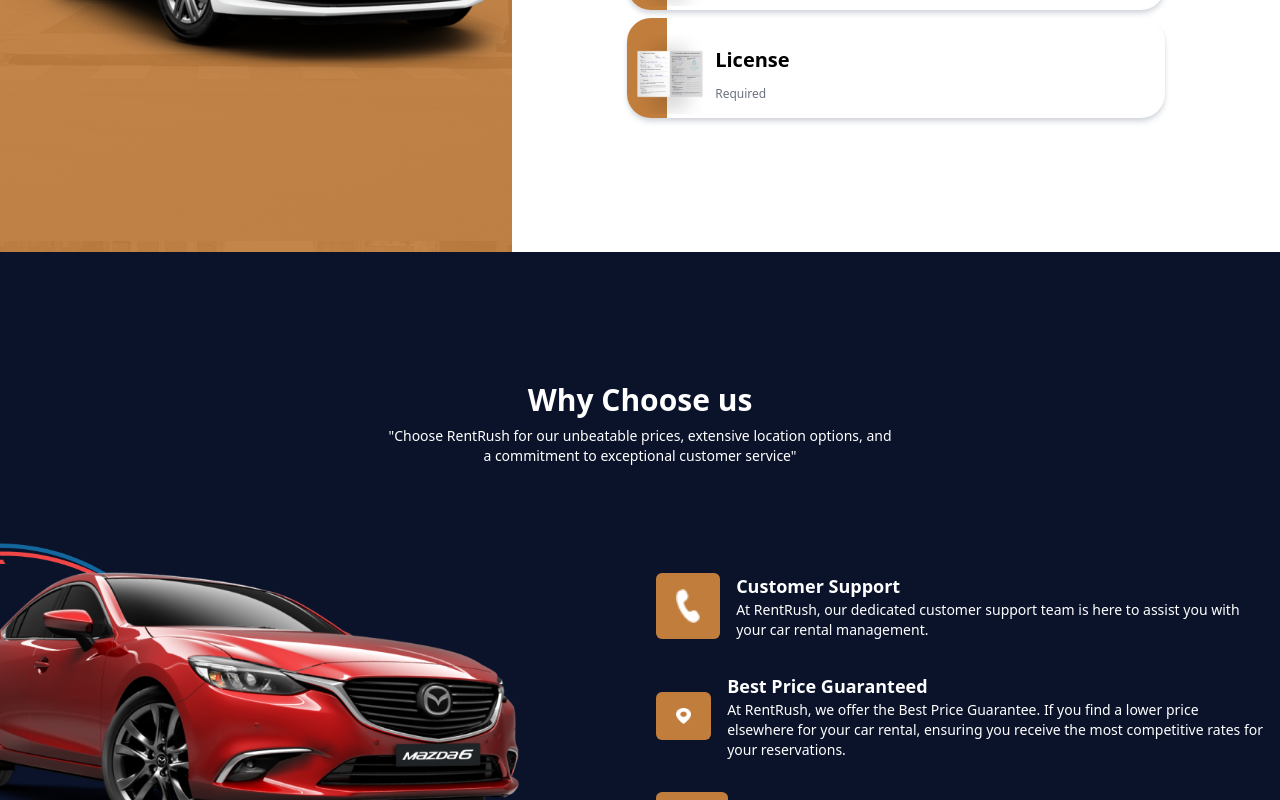
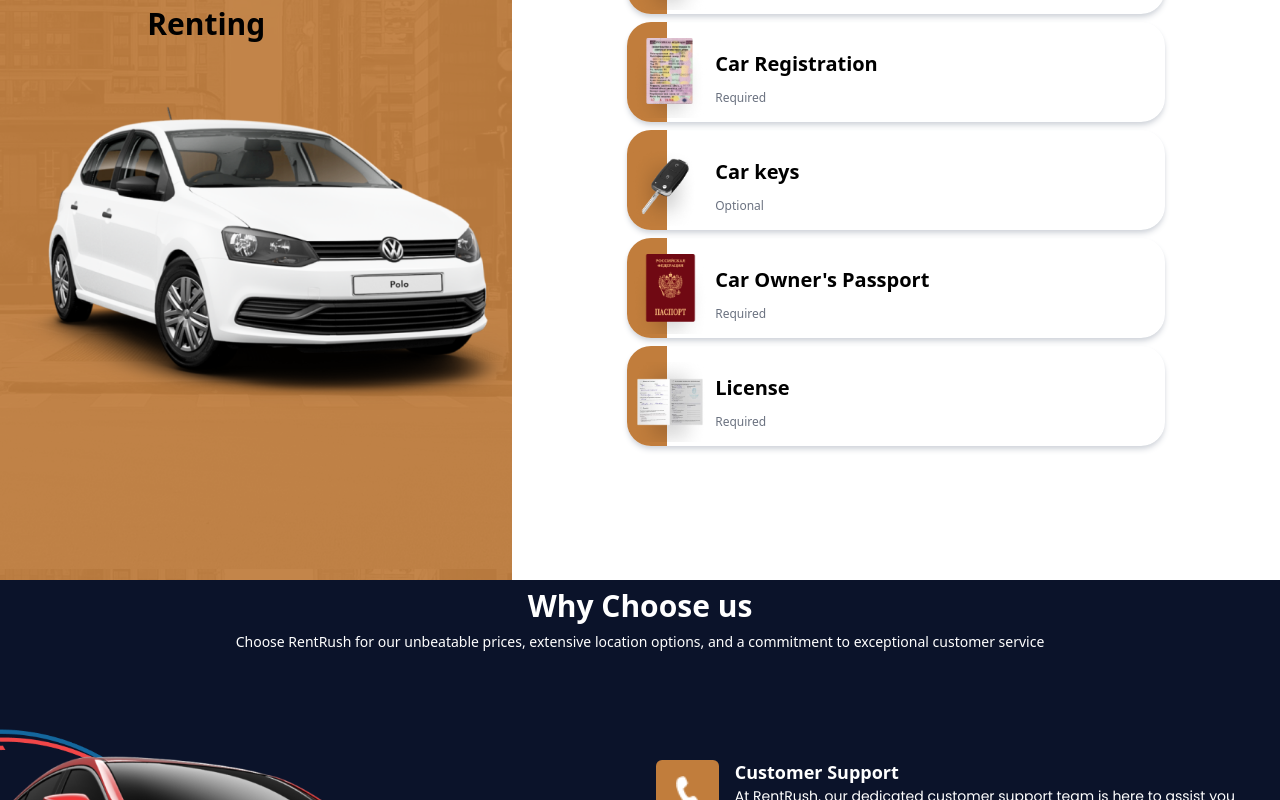
Before and after one commit to SairaRamzan5/RentRush, a React (Vite) app: page / in a window 1280 px wide. Shown: the part 2000-2800 px from the top of the page. Built offline with nearby package versions, Linux system fonts and the light colour scheme.

Commit message:
changesInHomepage

```diff
--- a/src/components/Card.jsx
+++ b/src/components/Card.jsx
@@ -7,8 +7,8 @@ const Card = ({ title, desc, img }) => {
         <img src={`/src/assets/choose/${img}.png`} className="w-8" alt="" />
       </div>
       <div>
-        <h2 className="text-white font-bold text-lg">{title}</h2>
-        <p className="text-white text-sm">{desc}</p>
+        <h2 className="text-white font-bold text-sm sm:text-sm md:text-lg lg:text-lg">{title}</h2>
+        <p className="text-white text-sm font-poppins">{desc}</p>
       </div>
     </div>
   );
--- a/src/components/Reason.jsx
+++ b/src/components/Reason.jsx
@@ -21,19 +21,17 @@ function Reason() {
   ];
 
   return (
-    <div className="bg-[#0B132A] text-white h-screen flex flex-col justify-center items-center relative" id="detail">
-      <br />
-      <br />
-      <br />
-      <br />
-      <br />
+    <div
+      className="bg-[#0B132A] text-white grid grid-cols-1 justify-center items-center relative"
+      id="detail"
+    >
       <h1 className="text-3xl text-center py-2 font-bold">Why Choose us</h1>
-      <p className="text-sm w-[40%] mx-auto text-center">
-        "Choose RentRush for our unbeatable prices, extensive location options,
-        and a commitment to exceptional customer service"
+      <p className="text-sm mx-10 text-center">
+        Choose RentRush for our unbeatable prices, extensive location options,
+        and a commitment to exceptional customer service
       </p>
       <div className="flex flow-row justify-between">
-        <div>
+        <div className="hidden md:block lg:block">
           <img
             src="/src/assets/choose/bg.png"
             className="w-[350px] rotate-[60] relative -left-[60px]"
@@ -45,9 +43,17 @@ function Reason() {
             alt=""
           />
         </div>
-        <div className="w-[50%] relative pt-[90px] ">
-          {arr.map((item,index)=>{
-            return <Card key={index} title={item.title} desc={item.desc} img={item.img}/>
+
+        <div className="w-[50%] relative pt-[90px]">
+          {arr.map((item, index) => {
+            return (
+              <Card
+                key={index}
+                title={item.title}
+                desc={item.desc}
+                img={item.img}
+              />
+            );
           })}
         </div>
       </div>
--- a/src/components/homepage.jsx
+++ b/src/components/homepage.jsx
@@ -10,15 +10,15 @@ function HomePage() {
   return (
     <>
       <Navbar />
-      <div id="Home" className="">
-        <div className="flex flex-col background bg-center w-full">
-          <div className="info px-16 py-20 w-[60%]">
-            <h1 className=" py-4 font-bold text-5xl text-white">
+      <div id="Home">
+        <div className="flex flex-col background bg-center w-auto sm:w-auto md:w-full lg:w-auto h-96 sm:h-96 md:h-screen lg:h-screen">
+          <div className="info px-16 py-20 lg:w-[60%] sm:w-auto">
+            <h1 className=" py-4 font-bold text-2xl sm:text-2xl md:text-3xl lg:text-5xl text-white ">
               FAST AND EASY WAY TO <span className="text-primary"> RENT</span>{" "}A CAR
             </h1>
-            <p className="text-md font-poppins py-9 text-white pr-40">
+            <p className="text-sm sm:text-sm md:text-md lg:text-xl font-poppins py-9 text-white lg:pr-40">
               Our RentRush online booking system is designed to meet the
-              specific needs of car rental business owners. This easy-to-use car
+              specific needs of car rental business owners. This easy to use car
               rental software will let you manage.
             </p>
             <div className="buttons flex justify-start">
```
Also changed, not shown: src/index.css (+7 -0 lines).
